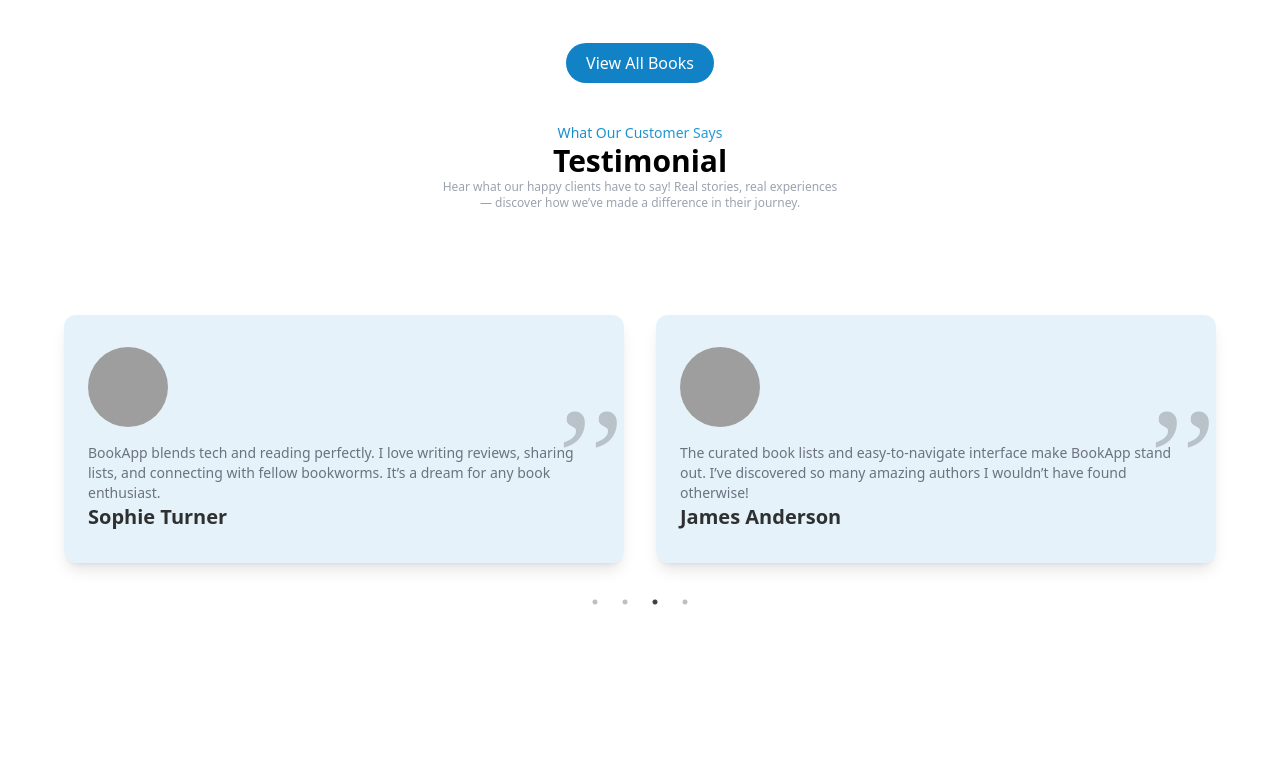
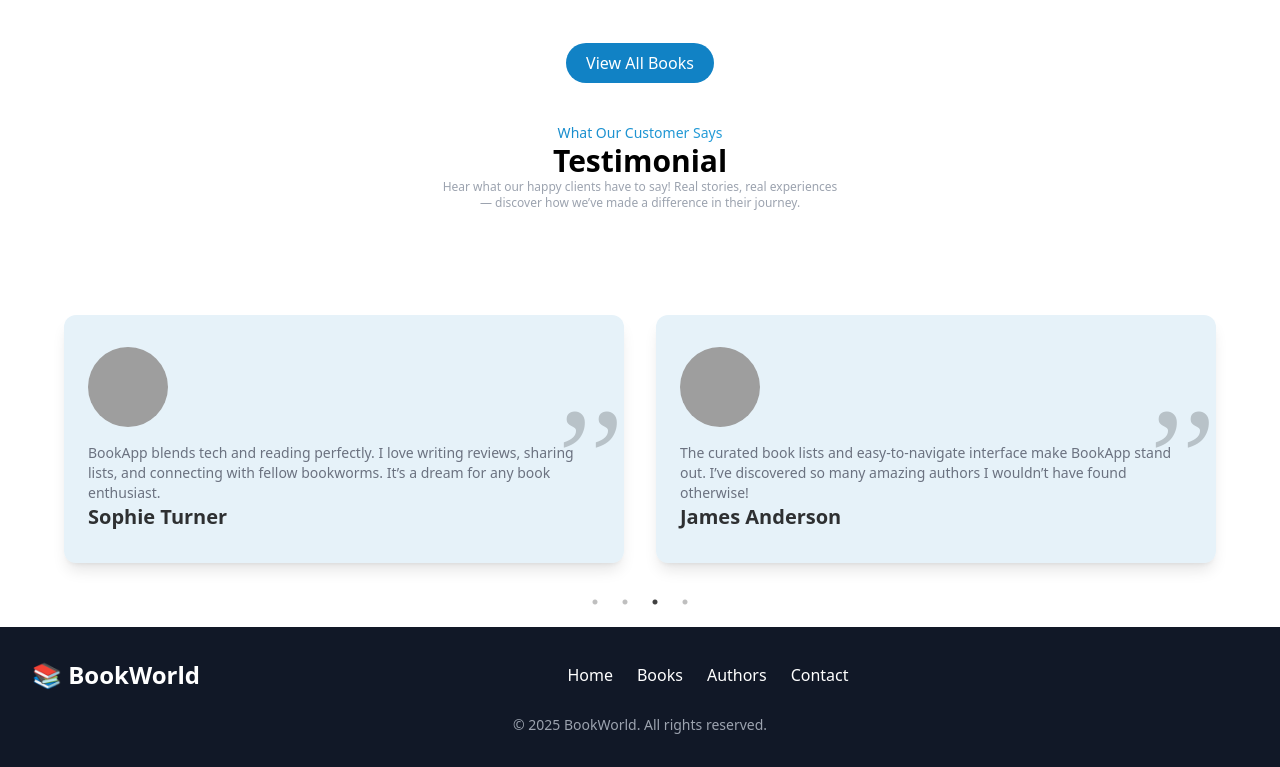
Before and after one commit to amashamaduwanthi/web-Application-Book-App, a React (Vite) app: page / in a window 1280 px wide. Shown: the part 2838-3605 px from the top of the page. Before the commit the page ends 3465 px from the top, so only its background shows below. Built offline with nearby package versions, Linux system fonts and the light colour scheme; grey boxes are pictures that could not be loaded.

Commit message:
footer section

```diff
--- a/src/App.tsx
+++ b/src/App.tsx
@@ -11,6 +11,7 @@ import Banner from "./components/Banner/Banner.tsx";
 import AppStoreBanner from "./components/AppStoreBanner/AppStoreBanner.tsx";
 import AllBooks from "./components/AllBooks/AllBooks.tsx";
 import Testimonial from "./components/Testimonial/Testimonial.tsx";
+import Footer from "./components/Footer/Footer.tsx";
 function App() {
     const [orderPopup, setOrderPopup] = React.useState(false);
     const handleOrderPopup = () => {
@@ -35,6 +36,7 @@ function App() {
                 <AppStoreBanner/>
                 <AllBooks/>
                 <Testimonial/>
+                <Footer/>
                 <Popup handleOrderPopup={handleOrderPopup} orderPopup={orderPopup}/>
 
             </div>
--- /dev/null
+++ b/src/components/Footer/Footer.tsx
@@ -0,0 +1,42 @@
+export function Footer() {
+    return (
+        <footer className="bg-gray-900 text-white py-8">
+            <div className="max-w-7xl mx-auto px-4 sm:px-6 lg:px-8">
+                <div className="flex flex-col md:flex-row justify-between items-center space-y-6 md:space-y-0">
+
+                    {/* Logo or Brand */}
+                    <div className="text-2xl font-bold">📚 BookWorld</div>
+
+                    {/* Navigation Links */}
+                    <div className="flex space-x-6">
+                        <a href="#" className="hover:text-gray-300">Home</a>
+                        <a href="#" className="hover:text-gray-300">Books</a>
+                        <a href="#" className="hover:text-gray-300">Authors</a>
+                        <a href="#" className="hover:text-gray-300">Contact</a>
+                    </div>
+
+                    {/* Social Media Icons (placeholders) */}
+                    <div className="flex space-x-4">
+                        <a href="#" className="hover:text-gray-400">
+                            <i className="fab fa-facebook-f"></i>
+                        </a>
+                        <a href="#" className="hover:text-gray-400">
+                            <i className="fab fa-twitter"></i>
+                        </a>
+                        <a href="#" className="hover:text-gray-400">
+                            <i className="fab fa-instagram"></i>
+                        </a>
+                    </div>
+
+                </div>
+
+                {/* Footer Bottom */}
+                <div className="mt-6 text-center text-sm text-gray-400">
+                    &copy; {new Date().getFullYear()} BookWorld. All rights reserved.
+                </div>
+            </div>
+        </footer>
+    );
+}
+
+export default Footer;
```
